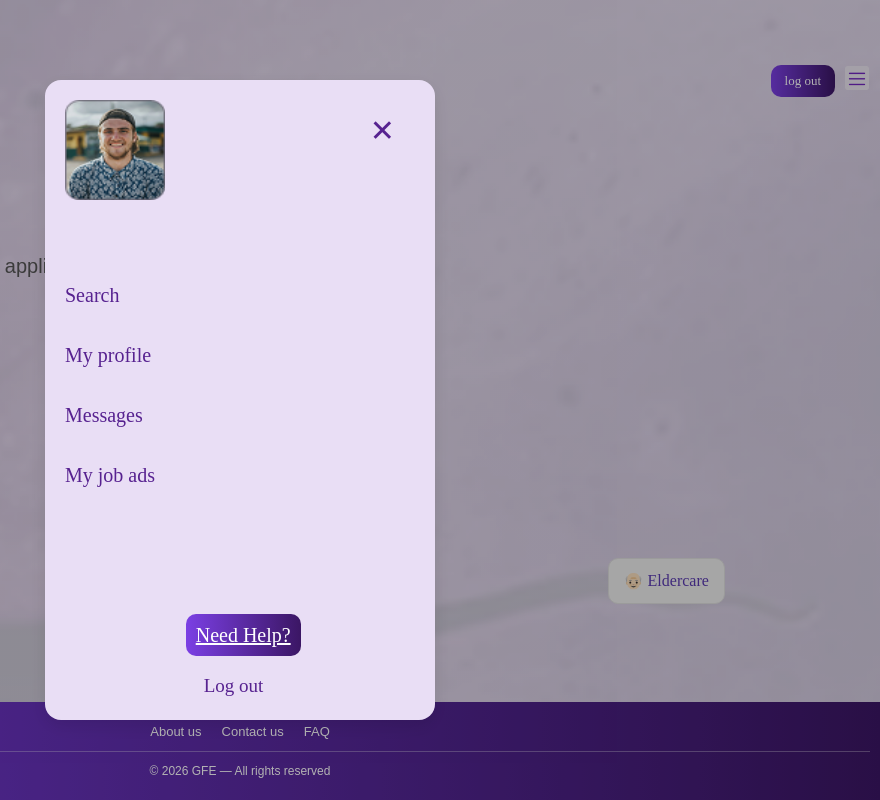
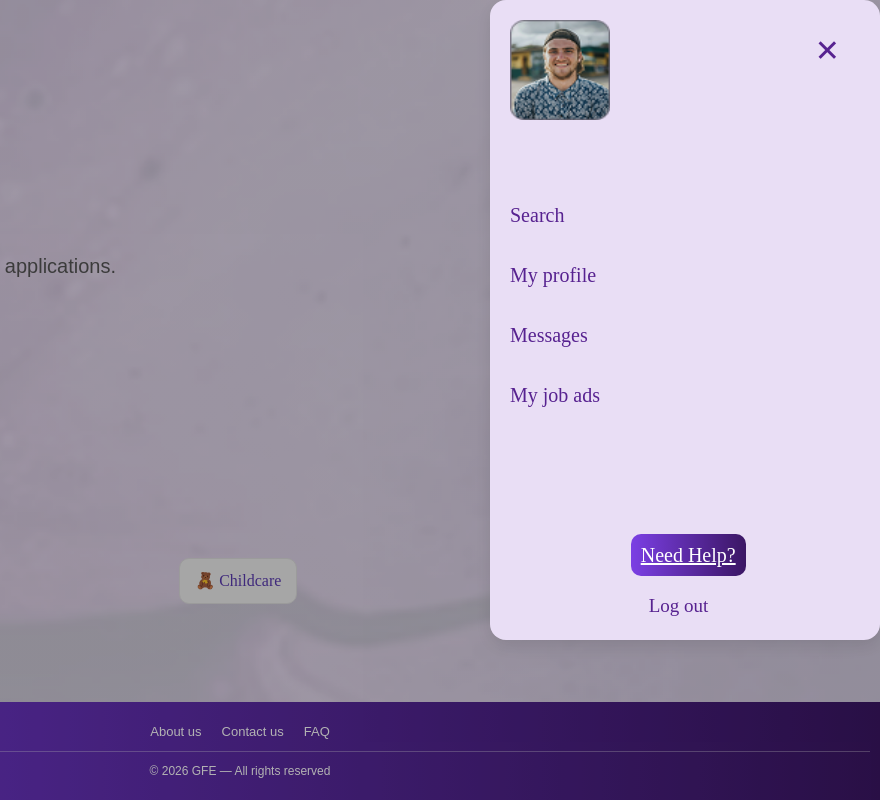
Before and after one commit to trandiem-cmd/GFE-Project, a plain HTML site: page frontend/client-dashboard.html in a window 1280 px wide. Both pictures are taken after a click on the picture 1257 px from the left and 78 px from the top of the page. Shown: the full height of the page, 400-1280 px from the left. Drawn offline with nearby package versions, Linux system fonts and the light colour scheme; a web font is replaced by a local one.

Commit message:
Update style.css

```diff
--- a/frontend/css/style.css
+++ b/frontend/css/style.css
@@ -1020,7 +1020,7 @@ label{
   color: white;
   text-align: center;
   padding: 20px 10px;
-  margin-top: 20px;
+  margin-top: auto;
   font-family: 'ADLaM Display', sans-serif;
 
 }
@@ -2296,8 +2296,8 @@ label{
 
 .menu-overlay {
   display: flex;
-  justify-content: center;
-  align-items: center;
+  justify-content: flex-end;
+  align-items: flex-start;
   position: fixed;
   top: 0;
   left: 0;
```
